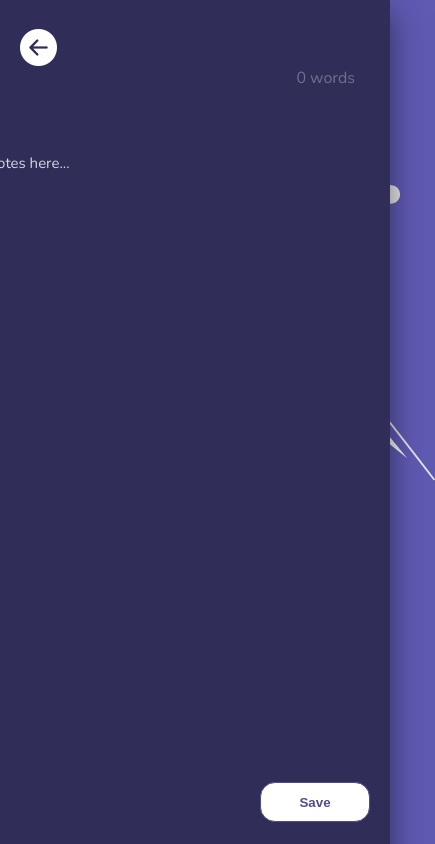
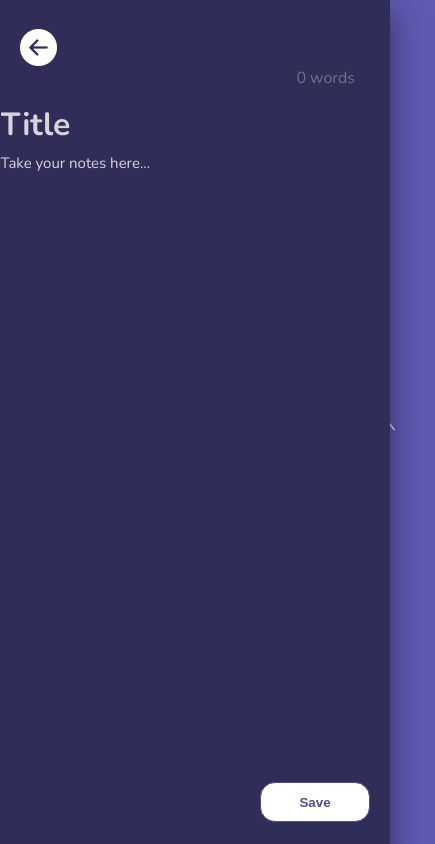
Before and after one commit to Aashish-Sth/Notes-Web-App, a plain HTML site: page index.html in a window 390 px wide. Both pictures are taken after a click on the button "Create Note". Shown: the whole page, 435 px wide, since content can reach past the window. Drawn offline with nearby package versions, Linux system fonts and the light colour scheme.

Commit message:
fix responsiveness problems

```diff
--- a/styles.css
+++ b/styles.css
@@ -341,8 +341,9 @@ body{
         width: 350px;
     }
     .bg-image {
-        width: 480px;
+        width: 400px;
         margin-top: 0;
+        margin-bottom: 20px;
     }
     .create
     {
@@ -351,9 +352,11 @@ body{
     }
     .sub-head {
         font-size: 1.50rem;
+        margin-bottom: 10px;
     }
     .description {
         font-size: 0.85rem;
+        margin-bottom: 10px;
     }
     .add-note
     {
@@ -363,11 +366,11 @@ body{
     }
     .title
     {
-        width: 550px;
+        width: 389px;
     }
     .note
     {
-        width: 550px;
+        width: 389px;
     }
     .save
     {
```
